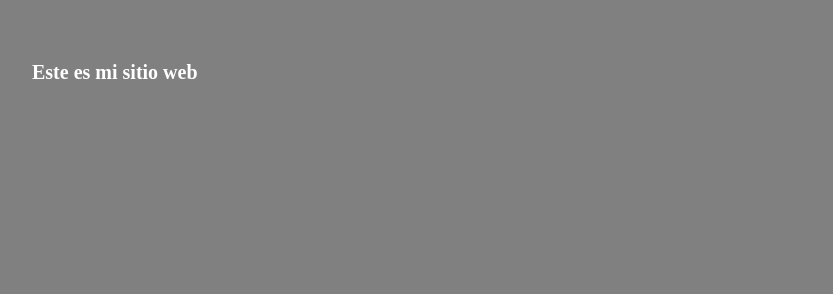
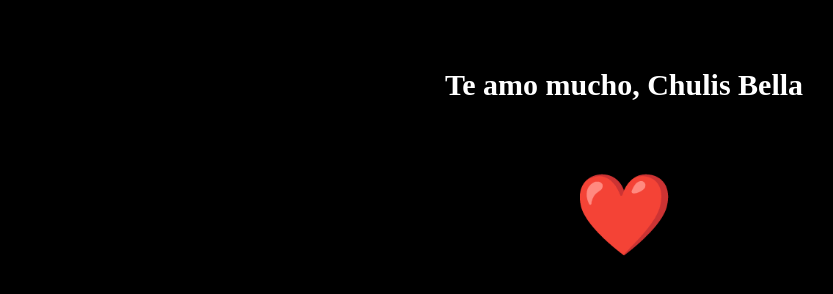
Before and after one commit to ferick29/nest-pokemons, a website: page public/index.html in a window 1280 px wide. Shown: the whole page, without its empty margins (16-849 px from the left). Drawn offline with Linux system fonts and the light colour scheme.

Commit message:
Changed public content

```diff
--- a/public/css/styles.css
+++ b/public/css/styles.css
@@ -2,10 +2,16 @@
 
 html, body {
     padding: 20px;
-    background-color: grey;
+    background-color: rgb(0, 0, 0);
 }
 
 h1 {
-    font-size: 20px;
+    font-size: 30px;
     color: white;
+    text-align: center;
 }
+
+h2 {
+    font-size: 5rem;
+    text-align: center;
+}
--- a/public/index.html
+++ b/public/index.html
@@ -8,6 +8,7 @@
     <link rel="stylesheet" href="./css/styles.css">
 </head>
 <body>
-    <h1>Este es mi sitio web</h1>
+    <h1>Te amo mucho, Chulis Bella</h1>
+    <h2>❤️</h2>
 </body>
 </html>
```
